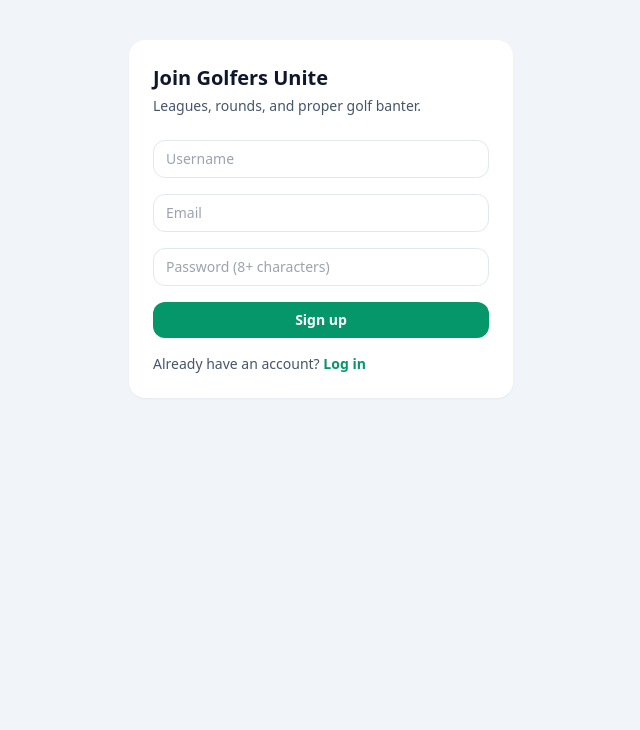
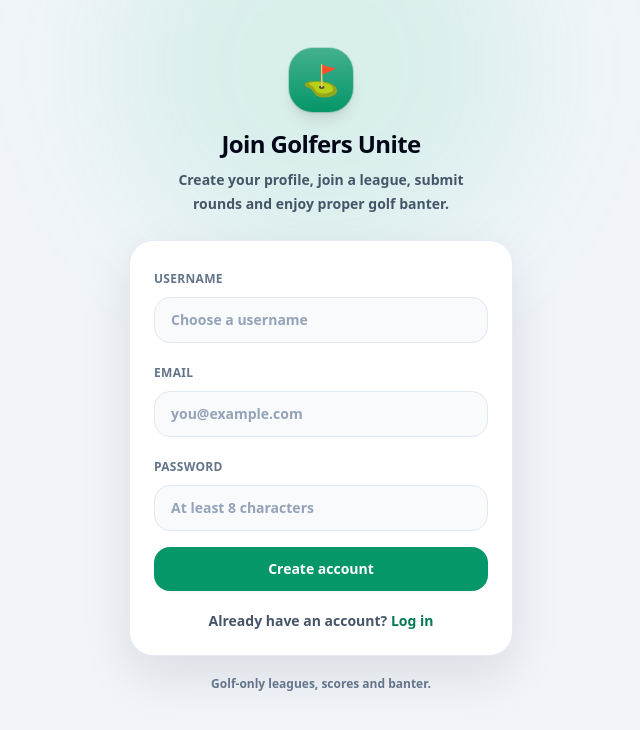
Before and after one commit to pathpals-org/golfers-unite, a React (Vite) app: page /signup in a window 1280 px wide. Shown: the top 730 px of the page, without its empty margins (319-959 px from the left). Built offline with nearby package versions, Linux system fonts and the light colour scheme.

Commit message:
update change to app and sign up

```diff
--- a/src/App.jsx
+++ b/src/App.jsx
@@ -26,7 +26,7 @@ export default function App() {
 
       <TopNav />
 
-      <main className="relative mx-auto w-full max-w-xl px-4 pb-32 pt-5 sm:px-5 md:max-w-2xl md:pb-12 md:pt-6 lg:max-w-3xl">
+      <main className="relative mx-auto w-full max-w-xl px-4 pb-40 pt-5 sm:px-5 md:max-w-2xl md:pb-12 md:pt-6 lg:max-w-3xl">
         <div className="animate-[fadeIn_250ms_ease-out]">
           <Outlet />
         </div>
--- a/src/pages/Signup.jsx
+++ b/src/pages/Signup.jsx
@@ -11,15 +11,19 @@ function humanAuthError(message) {
   if (msg.includes("user already registered")) {
     return "That email is already registered. Try logging in instead.";
   }
+
   if (msg.includes("duplicate key") || msg.includes("already exists")) {
     return "That username or email is already taken.";
   }
+
   if (msg.includes("password")) {
-    return "Password is too weak. Try 8+ characters.";
+    return "Password is too weak. Try at least 8 characters.";
   }
+
   if (msg.includes("network") || msg.includes("failed to fetch")) {
     return "Network issue — check your connection and try again.";
   }
+
   return "Signup failed. Please try again.";
 }
 
@@ -30,7 +34,11 @@ export default function Signup() {
 
   const fromPath = useMemo(() => {
     const maybe = location.state?.from?.pathname;
-    if (!maybe || maybe === "/login" || maybe === "/signup") return "/";
+
+    if (!maybe || maybe === "/login" || maybe === "/signup") {
+      return "/";
+    }
+
     return maybe;
   }, [location.state]);
 
@@ -40,11 +48,8 @@ export default function Signup() {
 
   const [error, setError] = useState("");
   const [busy, setBusy] = useState(false);
-
-  // If signup requires email confirmation, Supabase may NOT return a session.
   const [needsEmailConfirm, setNeedsEmailConfirm] = useState(false);
 
-  // Already logged in → go where they intended
   useEffect(() => {
     if (!loading && user) {
       refreshProfile(user.id);
@@ -52,8 +57,9 @@ export default function Signup() {
     }
   }, [user, loading, navigate, fromPath, refreshProfile]);
 
-  const handleSubmit = async (e) => {
+  async function handleSubmit(e) {
     e.preventDefault();
+
     if (busy) return;
 
     setError("");
@@ -66,6 +72,7 @@ export default function Signup() {
       setError("Username must be at least 3 characters.");
       return;
     }
+
     if (password.length < 8) {
       setError("Password must be at least 8 characters.");
       return;
@@ -74,94 +81,163 @@ export default function Signup() {
     setBusy(true);
 
     try {
-      await signUp({ email: cleanEmail, password, username: cleanUsername });
+      await signUp({
+        email: cleanEmail,
+        password,
+        username: cleanUsername,
+      });
 
-      // ✅ Sanity check: do we have a session now?
-      const { data } = await supabase.auth.getSession();
+      const { data, error: sessionError } =
+        await supabase.auth.getSession();
+
+      if (sessionError) {
+        throw sessionError;
+      }
 
       if (data?.session) {
-        // Session exists → proceed normally
         navigate(fromPath, { replace: true });
         return;
       }
 
-      // No session → email confirmation is likely required
       setNeedsEmailConfirm(true);
     } catch (err) {
       setError(humanAuthError(err?.message));
     } finally {
       setBusy(false);
     }
-  };
+  }
 
   if (loading) {
     return (
-      <div className="mx-auto mt-10 max-w-sm rounded-2xl border border-slate-200 bg-white p-6 shadow-sm">
-        <p className="text-sm font-semibold text-slate-900">Loading…</p>
-        <p className="mt-1 text-xs text-slate-600">Just setting things up.</p>
+      <div className="min-h-screen bg-slate-100 px-4 py-10">
+        <div className="mx-auto max-w-sm rounded-3xl border border-slate-200 bg-white p-6 shadow-sm">
+          <p className="text-sm font-extrabold text-slate-900">
+            Loading…
+          </p>
+
+          <p className="mt-1 text-xs font-semibold text-slate-600">
+            Just setting things up.
+          </p>
+        </div>
       </div>
     );
   }
 
   return (
-    <div className="mx-auto mt-10 max-w-sm rounded-2xl bg-white p-6 shadow-sm">
-      <h1 className="text-xl font-semibold text-slate-900">Join Golfers Unite</h1>
-      <p className="mt-1 text-sm text-slate-600">Leagues, rounds, and proper golf banter.</p>
+    <div className="relative min-h-screen overflow-hidden bg-slate-100 px-4 py-8 sm:py-12">
+      <div className="pointer-events-none absolute -top-36 left-1/2 h-[420px] w-[420px] -translate-x-1/2 rounded-full bg-emerald-500/10 blur-3xl" />
 
+      <div className="relative mx-auto w-full max-w-sm">
+        <div className="mb-6 flex flex-col items-center text-center">
+          <div className="relative grid h-16 w-16 place-items-center overflow-hidden rounded-3xl bg-emerald-600 text-3xl text-white shadow-lg ring-1 ring-emerald-700/20">
+            <span className="relative z-10">⛳</span>
+            <span className="pointer-events-none absolute inset-0 bg-gradient-to-b from-white/25 to-transparent" />
+          </div>
+
+          <h1 className="mt-4 text-2xl font-black tracking-tight text-slate-950">
+            Join Golfers Unite
+          </h1>
+
+          <p className="mt-2 max-w-xs text-sm font-semibold leading-6 text-slate-600">
+            Create your profile, join a league, submit rounds and enjoy proper golf banter.
+          </p>
+        </div>
+
+        <div className="rounded-3xl border border-slate-200/80 bg-white p-6 shadow-[0_20px_50px_rgba(15,23,42,0.10)]">
           {needsEmailConfirm ? (
-        <div className="mt-4 rounded-xl border border-amber-200 bg-amber-50 px-3 py-2 text-sm font-semibold text-amber-900">
-          Account created ✅ Now check your email to confirm your address, then come back and log in.
+            <div className="mb-5 rounded-2xl border border-amber-200 bg-amber-50 px-4 py-3 text-sm font-semibold leading-5 text-amber-900">
+              Account created ✅ Check your email to confirm your address, then return and log in.
             </div>
           ) : null}
 
-      <form onSubmit={handleSubmit} className="mt-6 space-y-4">
+          <form onSubmit={handleSubmit} className="space-y-4">
+            <div>
+              <label className="text-xs font-extrabold uppercase tracking-wide text-slate-500">
+                Username
+              </label>
+
               <input
                 type="text"
                 required
-          placeholder="Username"
+                minLength={3}
+                placeholder="Choose a username"
                 value={username}
                 onChange={(e) => setUsername(e.target.value)}
-          className="w-full rounded-xl border border-slate-200 px-3 py-2 text-sm"
+                className="mt-2 w-full rounded-2xl border border-slate-200 bg-slate-50 px-4 py-3 text-sm font-semibold text-slate-900 outline-none transition placeholder:text-slate-400 focus:border-emerald-400 focus:bg-white focus:ring-4 focus:ring-emerald-100"
                 autoComplete="username"
+                autoCapitalize="none"
+                autoCorrect="off"
+                spellCheck={false}
               />
+            </div>
+
+            <div>
+              <label className="text-xs font-extrabold uppercase tracking-wide text-slate-500">
+                Email
+              </label>
 
               <input
                 type="email"
                 required
-          placeholder="Email"
+                placeholder="you@example.com"
                 value={email}
                 onChange={(e) => setEmail(e.target.value)}
-          className="w-full rounded-xl border border-slate-200 px-3 py-2 text-sm"
+                className="mt-2 w-full rounded-2xl border border-slate-200 bg-slate-50 px-4 py-3 text-sm font-semibold text-slate-900 outline-none transition placeholder:text-slate-400 focus:border-emerald-400 focus:bg-white focus:ring-4 focus:ring-emerald-100"
                 autoComplete="email"
                 inputMode="email"
+                autoCapitalize="none"
+                autoCorrect="off"
+                spellCheck={false}
               />
+            </div>
+
+            <div>
+              <label className="text-xs font-extrabold uppercase tracking-wide text-slate-500">
+                Password
+              </label>
 
               <input
                 type="password"
                 required
-          placeholder="Password (8+ characters)"
+                minLength={8}
+                placeholder="At least 8 characters"
                 value={password}
                 onChange={(e) => setPassword(e.target.value)}
-          className="w-full rounded-xl border border-slate-200 px-3 py-2 text-sm"
+                className="mt-2 w-full rounded-2xl border border-slate-200 bg-slate-50 px-4 py-3 text-sm font-semibold text-slate-900 outline-none transition placeholder:text-slate-400 focus:border-emerald-400 focus:bg-white focus:ring-4 focus:ring-emerald-100"
                 autoComplete="new-password"
               />
+            </div>
 
-        {error ? <p className="text-sm text-red-600">{error}</p> : null}
+            {error ? (
+              <div className="rounded-2xl border border-rose-200 bg-rose-50 px-4 py-3 text-sm font-semibold text-rose-900">
+                {error}
+              </div>
+            ) : null}
 
             <button
+              type="submit"
               disabled={busy}
-          className="w-full rounded-xl bg-emerald-600 py-2 text-sm font-semibold text-white hover:bg-emerald-700 disabled:opacity-60"
+              className="w-full rounded-2xl bg-emerald-600 px-4 py-3 text-sm font-extrabold text-white shadow-sm transition hover:bg-emerald-700 active:scale-[0.99] disabled:cursor-not-allowed disabled:opacity-60"
             >
-          {busy ? "Creating account…" : "Sign up"}
+              {busy ? "Creating account…" : "Create account"}
             </button>
           </form>
 
-      <p className="mt-4 text-sm text-slate-600">
+          <p className="mt-5 text-center text-sm font-semibold text-slate-600">
             Already have an account?{" "}
-        <Link to="/login" className="font-semibold text-emerald-600">
+            <Link
+              to="/login"
+              className="font-extrabold text-emerald-700 hover:text-emerald-800"
+            >
               Log in
             </Link>
           </p>
         </div>
+
+        <p className="mt-5 text-center text-xs font-semibold text-slate-500">
+          Golf-only leagues, scores and banter.
+        </p>
+      </div>
+    </div>
   );
 }
```
Lines whose indentation alone changed are shown as unchanged.
